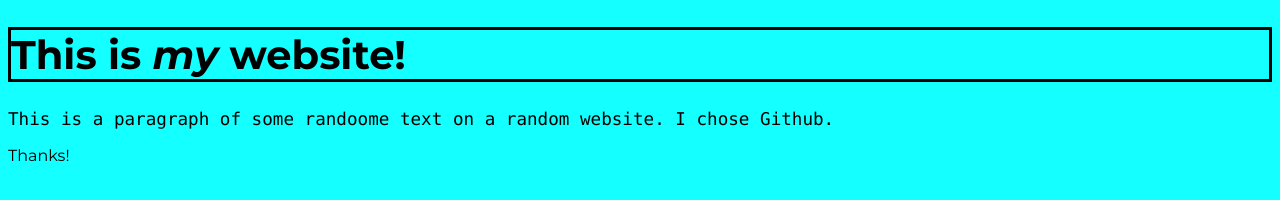
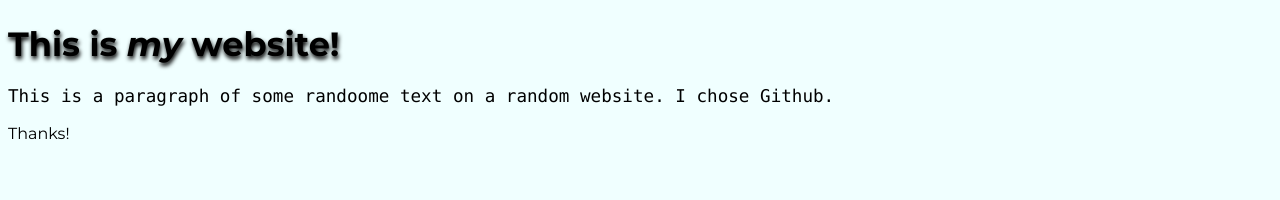
Before and after one commit to Real-Mine300/html-css-learning, a plain HTML site: page index.html in a window 1280 px wide. Drawn offline with Linux system fonts and the light colour scheme.

Commit message:
Update style.css

```diff
--- a/style.css
+++ b/style.css
@@ -1,10 +1,10 @@
-body{
-    background-color: rgb(20, 255, 255);
+body {
+    background-color: rgb(240, 255, 255);
     font-family: "Montserrat", verdana, arial, sans-serif;
 }
 h1{
-    border-style: solid;
-    font-size: 2.5em;
+    font-size: 2.1em;
+    text-shadow: 1px 3px 4px;
 }
 p{
     font-family: "lucida console", "couirier new";
```
